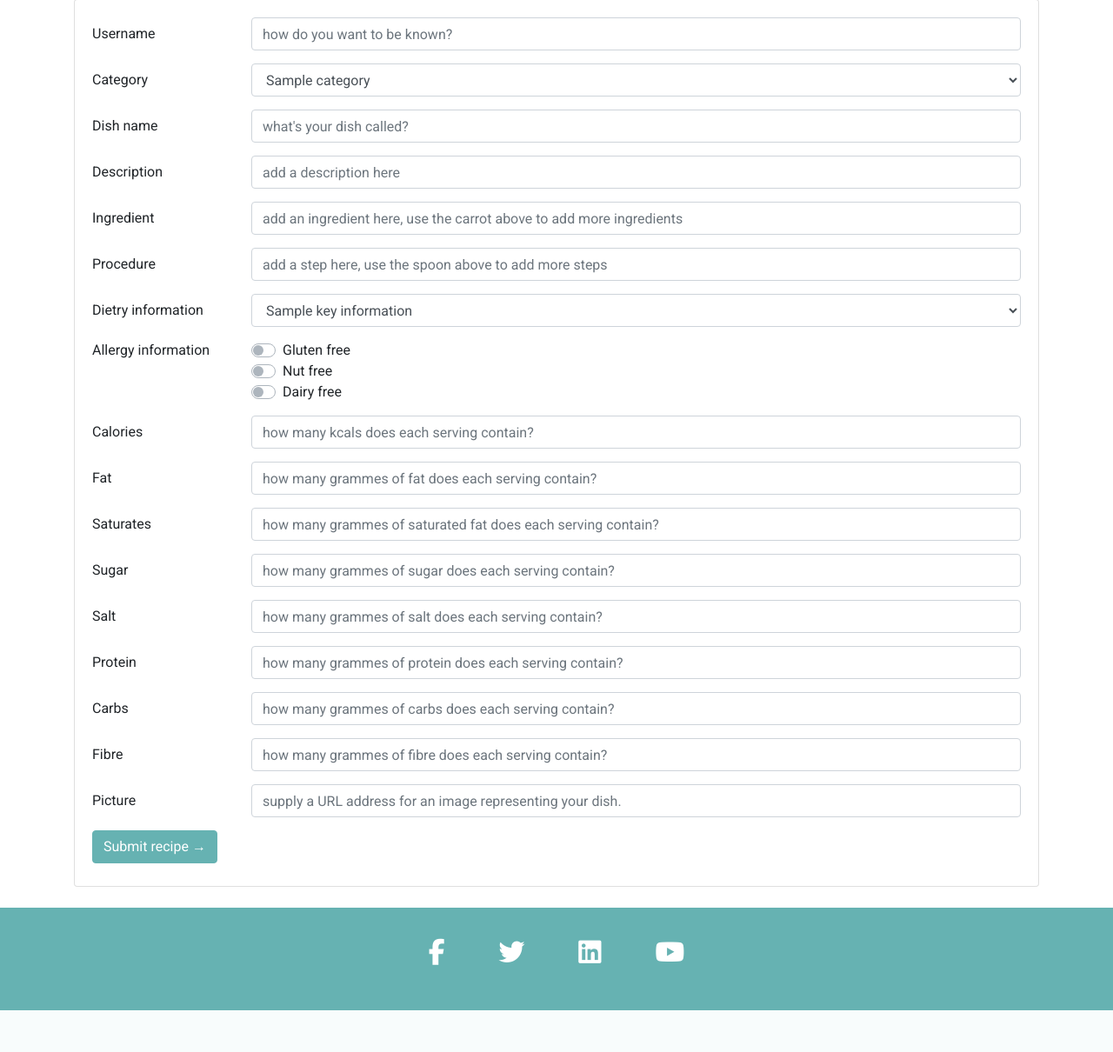
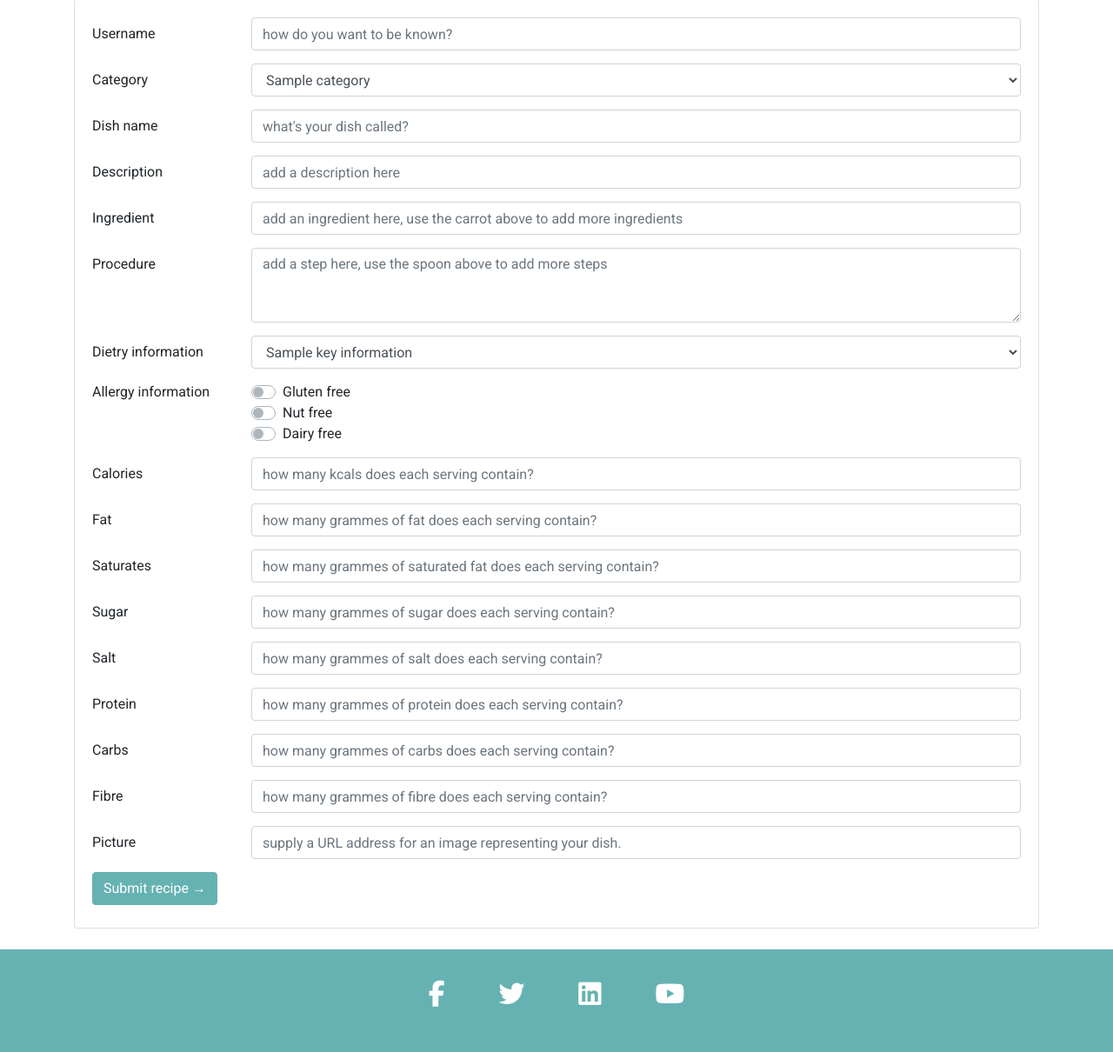
Before and after one commit to davidjbuchanan/MS3-lockdown, a Flask app: page /add_recipe in a window 1280 px wide. Shown: the part 209-1419 px from the top of the page at 87% size. Before the commit the page ends 1371 px from the top, so only its background shows below. Run offline with Flask 2, Linux system fonts and the light colour scheme; a database or web service that is not in the repository returns one stand-in record (values such as "Sample title"); some libraries are stand-ins or nearby versions.

Commit message:
Placeholder typo corrected. <Input type=text> changed to <textarea> to allow for multiline input in form

```diff
--- a/templates/add_recipe.html
+++ b/templates/add_recipe.html
@@ -46,11 +46,11 @@
 		<div class="card-body">
             <div class="row">
                 <div class="col-12">
-                    <form action="{{ url_for('insert_recipe') }}" method="POST">
+                    <form action="{{ url_for('insert_recipe') }}" method="POST" class="needs-validation" novalidate>
                         <div class="form-group row" id="top-field">
                             <label for="username" class="col-md-2 col-form-label">Username</label>
                             <div class="col-md-10">
-                                <input type="text" class="form-control" name="username" id="username" placeholder="how do you want to be known?">
+                                <input type="text" class="form-control" name="username" required id="username" placeholder="how do you want to be known?">
                             </div>
                         </div>
                         <div class="form-group row">
@@ -66,31 +66,32 @@
                         <div class="form-group row">
                             <label for="dish_name" class="col-md-2 col-form-label">Dish name</label>
                             <div class="col-md-10">
-                                <input type="text" class="form-control" name="dish_name" id="dish_name" placeholder="what's your dish called?">
+                                <input type="text" class="form-control" name="dish_name" required id="dish_name" placeholder="what's your dish called?">
                             </div>
                         </div>
                         <div class="form-group row">
                             <label for="description" class="col-md-2 col-form-label">Description</label>
                             <div class="col-md-10">
-                                <input type="text" class="form-control" name="description" id="description" placeholder="add a description here">
+                                <input type="text" class="form-control" name="description" required id="description" placeholder="add a description here">
                             </div>
                         </div>
                         <div class="form-group row new-ingredients" id="ingredients-item">
                             <label for="ingredients" class="col-md-2 col-form-label">Ingredient</label>
                             <div class="col-md-10">
-                                <input type="text" class="form-control" name="ingredients" id="ingredients" placeholder="add an ingredient here, use the carrot above to add more ingredients">
+                                <input type="text" class="form-control" name="ingredients" required id="ingredients" placeholder="add an ingredient here, use the carrot above to add more ingredients">
                             </div>
                         </div>
                         <div class="form-group row new-procedures" id="procedures-item">
                             <label for="procedures" class="col-md-2 col-form-label">Procedure</label>
                             <div class="col-md-10">
-                                <input type="text" class="form-control" name="procedures" id="procedures" placeholder="add a step here, use the spoon above to add more steps">
+                                <!--<input type="text" class="form-control" name="procedures" required id="procedures" placeholder="add a step here, use the spoon above to add more steps">-->
+                                <textarea class="form-control" name="procedures" required id="procedures" placeholder="add a step here, use the spoon above to add more steps" rows="3"></textarea>
                             </div>
                         </div>
                         <div class="form-group row">
                             <label for="dietry_name" class="col-md-2 col-form-label">Dietry information</label>
                             <div class="col-md-10">
-                                <select class="form-control" id="dietry_name" name="dietry_name">
+                                <select class="form-control" id="dietry_name" required name="dietry_name">
                                     {% for key in key_information %}
                                     <option value="{{key.dietry_name}}">{{key.dietry_name}}</option>
                                     {% endfor %}
```
Also changed, not shown: templates/edit_recipe.html (+7 -6 lines).
